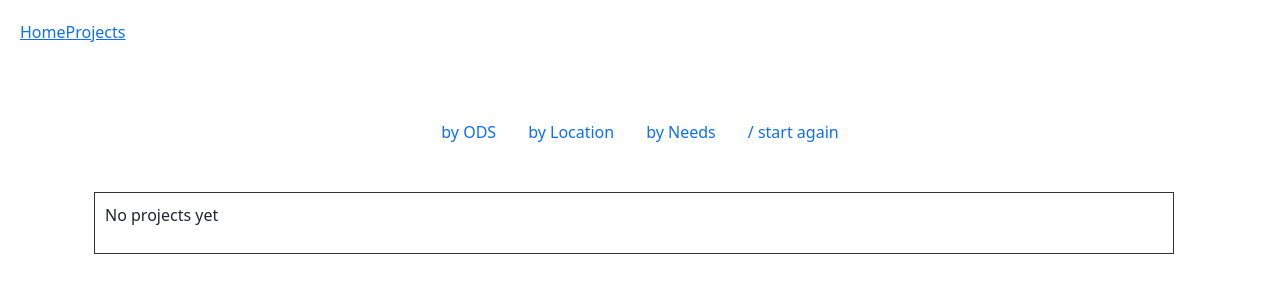
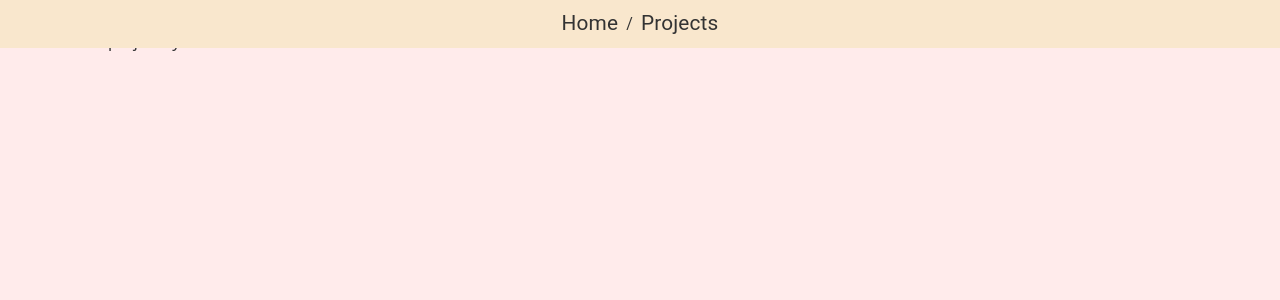
Before and after one commit to Pacomrm/Co-Exist, a React (Create React App) app in the folder client/: page /projects in a window 1280 px wide. Shown: the top 300 px of the page. Built offline with nearby package versions, Linux system fonts and the light colour scheme; no server answers.

Commit message:
navs added 50%

```diff
--- a/client/package.json
+++ b/client/package.json
@@ -5,6 +5,7 @@
   "dependencies": {
     "@emotion/react": "^11.10.6",
     "@emotion/styled": "^11.10.6",
+    "@mui/material": "^5.12.0",
     "@reduxjs/toolkit": "^1.9.3",
     "@testing-library/jest-dom": "^5.16.5",
     "@testing-library/react": "^13.4.0",
--- a/client/src/App.js
+++ b/client/src/App.js
@@ -2,30 +2,26 @@ import React from 'react';
 import './App.scss';
 import {Projects} from './views/Projects/Projects';
 import {Link, BrowserRouter, Route, Routes,} from 'react-router-dom';
+import Breadcrumbs from '@mui/material/Breadcrumbs';
 import Home from "./views/Home/Home";
 
 
 function App() {
 
     return (
-          <div>
         <BrowserRouter>
-                  <nav style={{padding:20}} >
-                      <div >
-                          <Link to="/" >Home</Link>
-                          <Link to="/projects" >Projects</Link>
-                      </div>
+            <nav className="main-nav">
+              <Breadcrumbs aria-label="breadcrumb" >
+                  <Link underline="hover" color="inherit" to="/">Home </Link>
+                  <Link underline="hover" color="inherit" to="/projects">Projects</Link>
+              </Breadcrumbs>
             </nav>
-                  <div className="container mt-5">
                   <Routes>
                       <Route path="/" element={<Home/>} />
                       <Route path="/projects" element={<Projects />} />
-                          {/*<Route path="/create" element={} />*/}
                   </Routes>
-                  </div>
+
           </BrowserRouter>
-          </div>
-
   );
 }
 
--- a/client/src/App.scss
+++ b/client/src/App.scss
@@ -1,6 +1,8 @@
 .App {
   text-align: center;
 }
+
+
 
 .App-logo {
   height: 40vmin;
@@ -36,3 +38,14 @@
     transform: rotate(360deg);
   }
 }
+.main-nav{
+  display: flex;
+  justify-content: center;
+  align-items: center;
+  background-color: #F9E7CD;
+  width: 100%;
+  height: 6vh;
+  position: fixed;
+  z-index: 1000;
+  top: 0;
+}
--- a/client/src/index.scss
+++ b/client/src/index.scss
@@ -1,49 +1,26 @@
+$nav-font: 1.3rem;
+$body-color: #FFEBEB;
+*{
+  color: #333333 !important;
+  a{
+    text-decoration: none !important;
+    font-size: $nav-font;
+  }
+}
+
+
 body {
   margin: 0;
+  padding: 0;
   font-family: -apple-system, BlinkMacSystemFont, 'Segoe UI', 'Roboto', 'Oxygen',
     'Ubuntu', 'Cantarell', 'Fira Sans', 'Droid Sans', 'Helvetica Neue',
     sans-serif;
   -webkit-font-smoothing: antialiased;
   -moz-osx-font-smoothing: grayscale;
-  font-size: 1.2rem;
+  font-size: 1rem;
+  background-color: $body-color!important;
 }
-
 code {
   font-family: source-code-pro, Menlo, Monaco, Consolas, 'Courier New',
     monospace;
 }
-.project-nav{
-
-}
-.projects-upper-container{
-  max-width: 1080px;
-  max-height: 700px;
-  height: 100%;
-  padding: 10px;
-  margin-top: 40px;
-  border: 1px solid #333333;
-}
-.project-list-ul{
-  display: flex;
-  justify-content: center;
-  align-items: center;
-  padding: 10px;
-  font-size: 11px;
-  flex-wrap: wrap;
-}
-/**/
-.projects-bottom-container{
-  max-width: 1080px;
-  max-height: 600px;
-  padding: 10px;
-  height: 600px;
-  margin-top: 40px;
-  border: 1px solid #333333;
-}
-.projects-signin-form{
-  display: flex;
-  justify-items: center;
-  width: 100%;
-  height: 200vh;
-
-}
--- a/client/src/services/FilterProjects.js
+++ b/client/src/services/FilterProjects.js
@@ -8,6 +8,8 @@ import {
     selectAllODS
 } from "../features/projects/projectSlice";
 import {useEffect} from "react";
+import Breadcrumbs from "@mui/material/Breadcrumbs";
+import {Link} from "react-router-dom";
 
 export default function FilterProjects(filterType){
 
@@ -40,22 +42,16 @@ export default function FilterProjects(filterType){
     }
     if(allCategories.length > 0 ){
         allCategories.forEach((o,index) => {
-            // console.log(index);
             displayAllCategories.push(
-                <Nav.Item key={index}>
-                    <Nav.Link name={o} id={o} eventKey="link-0" onClick={handleClickODSFilter}>{o}</Nav.Link>
-                </Nav.Item>
+                <Link key={index} name={o} id={o} underline="hover" color="inherit" onClick={handleClickODSFilter}>{o}</Link>
             )
         })
     }else if(filterType.type !== true){
         return ;
-        // <Nav.Item><p>No projects available for this filter</p></Nav.Item>;
     }
     return (
-        <Nav className="justify-content-center" activeKey="/home">
-            {
-                displayAllCategories
-            }
-        </Nav>
+        <Breadcrumbs aria-label="breadcrumb">
+            {displayAllCategories}
+        </Breadcrumbs>
     )
 }
--- a/client/src/views/Projects/ProjectNav.js
+++ b/client/src/views/Projects/ProjectNav.js
@@ -1,19 +1,19 @@
 import * as React from "react";
-import {Nav} from "react-bootstrap";
+import './projects_styles.scss';
 import {useEffect, useRef, useState} from "react";
 import FilterProjects from '../../services/FilterProjects.js'
 import {useDispatch} from "react-redux";
 import {loadAllProjects} from "../../features/projects/projectSlice";
+import {Link} from "react-router-dom";
+import Breadcrumbs from "@mui/material/Breadcrumbs";
 
 export function ProjectNav(){
-    const valueRef = useRef(false);
     const dispatch = useDispatch();
     const [filter, setFilter] = useState({
         ods: false,
         location: false,
         needs: false
     });
-    let navFilter = false;
 
     function handleClickFilters(e){
 
@@ -37,24 +37,14 @@ export function ProjectNav(){
     }
 
     return (
-        <section className="project-nav">
-            {/*<p>Filter projects by your preference</p>*/}
-            <Nav className="justify-content-center" activeKey="/home">
-                <Nav.Item>
-                    <Nav.Link name="ods" id="byODS" eventKey="link-0" onClick={handleClickFilters}>by ODS</Nav.Link>
-                </Nav.Item>
-                <Nav.Item>
-                    <Nav.Link name="location" eventKey="link-1" onClick={handleClickFilters}>by Location</Nav.Link>
-                </Nav.Item>
-                <Nav.Item>
-                    <Nav.Link name="needs" eventKey="link-2" onClick={handleClickFilters}>by Needs</Nav.Link>
-                </Nav.Item>
-                <Nav.Item>
-                    <Nav.Link style={{color:'333333'}} name="clean" eventKey="link-4" onClick={cleanFilters}> / start again</Nav.Link>
-                </Nav.Item>
-            </Nav>
-            <FilterProjects type={filter} valueRef={valueRef}/>
-
-        </section>
+        <nav className={"main-nav-projects"}>
+            <Breadcrumbs aria-label="breadcrumb">
+                <Link name="ods" id="byODS" underline="hover" color="primary" onClick={handleClickFilters}>ODS </Link>
+                <Link name="location" id="location" underline="hover" color="inherit" onClick={handleClickFilters}>Localidad</Link>
+                <Link name="needs" id="needs" underline="hover" color="inherit" onClick={handleClickFilters}>Necesidades</Link>
+                <Link name="clean" id="clean" underline="hover" color="inherit" onClick={cleanFilters}>Empeza de nuevo</Link>
+            </Breadcrumbs>
+            <FilterProjects type={filter}/>
+        </nav>
     )
 }
--- /dev/null
+++ b/client/src/views/Projects/projects_styles.scss
@@ -0,0 +1,7 @@
+.main-nav-projects{
+  display: flex;
+  justify-content: center;
+  a{
+    font-size: 1.2rem;
+  }
+}
```
Also changed, not shown: 1 other file (tests, documents, lock files or other folders). Lines whose indentation alone changed are shown as unchanged.
